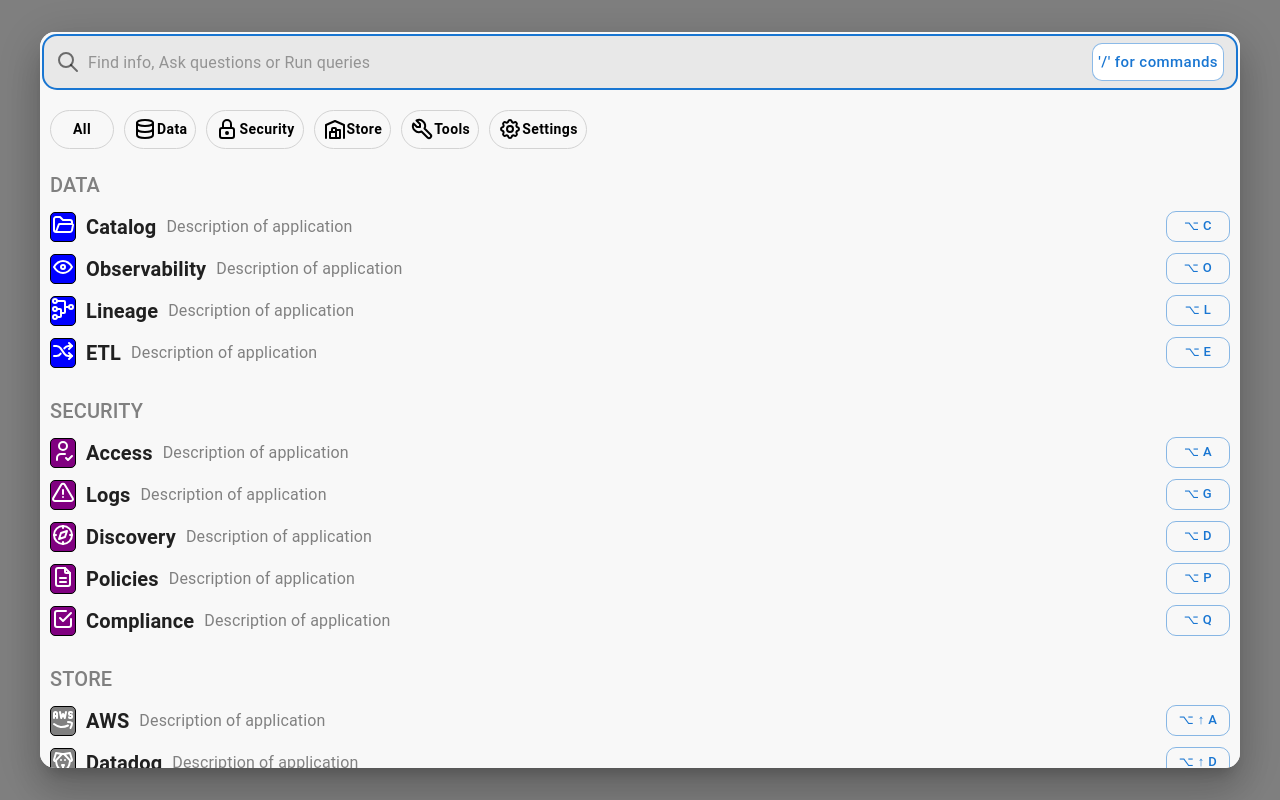
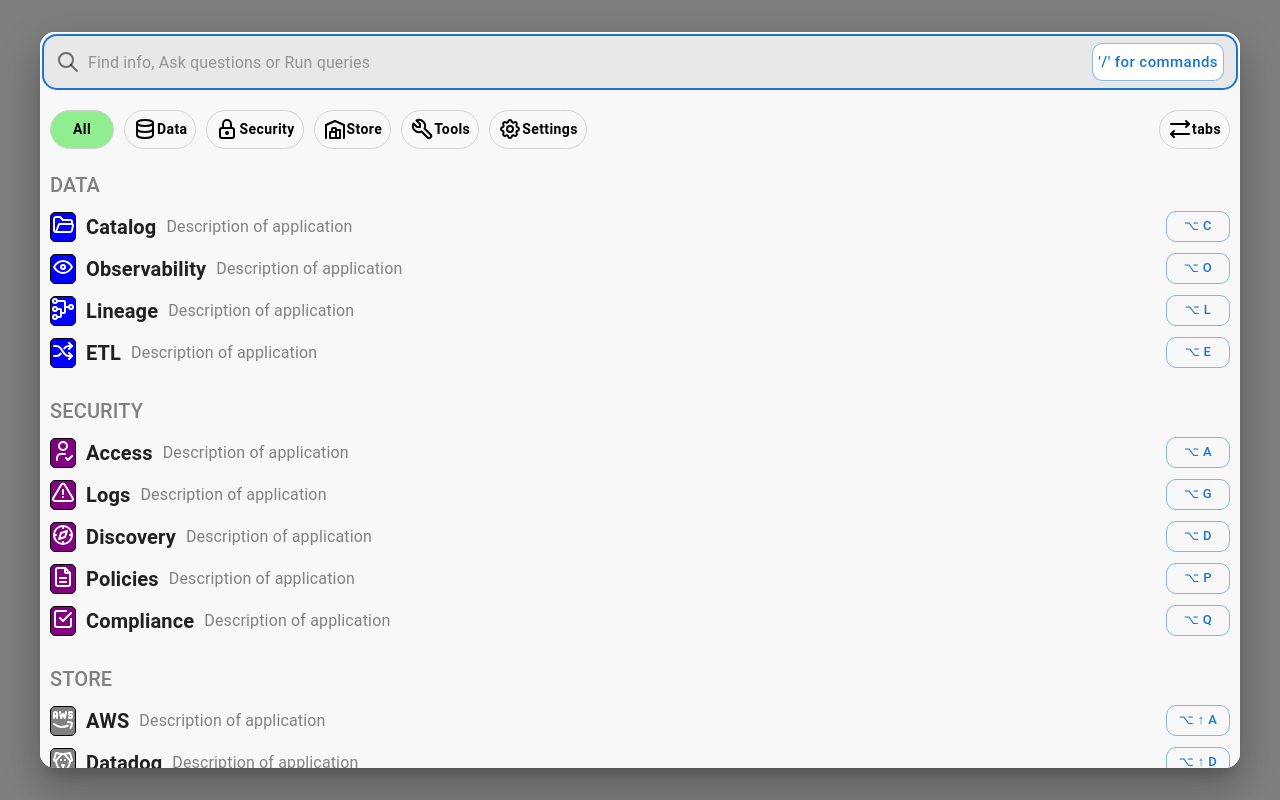
Before and after one commit to TCL735/components-demo, a React (Create React App) app: page / in a window 1280 px wide. Both pictures are taken after a click on the button "⌘E". Built offline with nearby package versions, Linux system fonts and the light colour scheme.

Commit message:
feat: add navigation behavior

```diff
--- a/src/components/Contents.css
+++ b/src/components/Contents.css
@@ -70,10 +70,15 @@
   margin: 20px 10px;
 }
 
-.navigation-button.MuiButton-root {
+.navigation-button.MuiButton-root,
+.navigation-tab-button.MuiButton-root {
   border: 1px solid lightgray;
   border-radius: 25px;
   text-transform: none;
   color: black;
   font-weight: bold;
 }
+
+.navigation-tab-button.MuiButton-root {
+  margin-left: auto;
+}
--- a/src/components/Contents.tsx
+++ b/src/components/Contents.tsx
@@ -1,4 +1,4 @@
-import React, { FC, createRef, forwardRef, useMemo, useRef } from "react";
+import React, { FC, forwardRef, useContext, useMemo, useState } from "react";
 import {
   Box,
   Button,
@@ -7,39 +7,69 @@
   TextField,
   Typography,
 } from "@mui/material";
-import { IconSearch } from "@tabler/icons-react";
-import { GroupName, Group, sections } from "./Sections";
+import { IconSearch, IconArrowsRightLeft } from "@tabler/icons-react";
+import { GroupName, Group, sections, IconColor } from "./Sections";
 import "./Contents.css";
+import { GroupsContext, SectionsContext } from "../utils/hooks";
 
 interface ContentNavigationProps {
   groups: Array<Group>;
-  refs: React.MutableRefObject<any[]>;
+  selectedGroup: GroupName;
+  setSelectedGroup: React.Dispatch<React.SetStateAction<GroupName>>;
 }
 
 export const ContentNavigation: FC<ContentNavigationProps> = ({
   groups,
-  refs,
+  selectedGroup,
+  setSelectedGroup,
 }) => {
-  const handleClick = (index: number) => {
-    refs?.current?.[index]?.current.scrollIntoView();
+  const handleButtonTab = () => {
+    const currentIndex = groups.findIndex(
+      (group) => group.name === selectedGroup,
+    );
+    if (currentIndex === groups.length - 1) {
+      setSelectedGroup(GroupName.All);
+    } else {
+      setSelectedGroup(groups[currentIndex + 1].name);
+    }
   };
 
   return (
     <Box className="navigation-bar">
-      <Button className="navigation-button">All</Button>
-      {groups.map((group, index) => {
-        const Icon = group.icon;
+      <Button
+        className="navigation-button"
+        sx={{
+          backgroundColor: selectedGroup === GroupName.All ? IconColor.All : "",
+        }}
+        onClick={() => setSelectedGroup(GroupName.All)}
+      >
+        All
+      </Button>
+      {groups.map((group) => {
+        const { icon: NavIcon } = group;
         return (
           <Button
             key={group.name}
             className="navigation-button"
-            onClick={() => handleClick(index)}
+            sx={
+              selectedGroup === group.name
+                ? {
+                    backgroundColor: IconColor[group.name],
+                    color: "#ffffff",
+                  }
+                : null
+            }
+            onClick={() => setSelectedGroup(group.name)}
           >
-            <Icon />
+            <NavIcon />
             {group.name}
           </Button>
         );
       })}
+      <Button className="navigation-tab-button" onClick={handleButtonTab}>
+        <IconArrowsRightLeft />
+        tabs
+      </Button>
     </Box>
   );
 };
@@ -47,11 +77,11 @@
 interface ContentGroupProps {
   groupName: GroupName;
 }
-export const ContentGroup = forwardRef(
-  ({ groupName }: ContentGroupProps, ref) => {
+export const ContentGroup: FC<ContentGroupProps> = ({ groupName }) => {
+  const sections = useContext(SectionsContext);
   const sectionRows = useMemo(
     () => sections.filter((section) => section.group === groupName),
-      [groupName],
+    [groupName, sections],
   );
 
   return (
@@ -59,7 +89,7 @@
       <Typography variant="h6" id="group-name">
         {groupName}
       </Typography>
-        <Box ref={ref}>
+      <Box>
         {sectionRows.map((section) => {
           const Icon = section.icon;
           return (
@@ -89,12 +119,18 @@
       </Box>
     </Grid>
   );
-  },
-);
+};
 
-export const Contents = forwardRef((props: { groups: Array<Group> }, ref) => {
-  const { groups } = props;
-  const groupRefs = useRef(Array.from(groups, () => createRef()));
+export const Contents = forwardRef((_, ref) => {
+  const [selectedGroup, setSelectedGroup] = useState(GroupName.All);
+
+  const groups = useContext(GroupsContext);
+  const filteredGroups = groups.filter((group) => {
+    if (selectedGroup === GroupName.All) {
+      return true;
+    }
+    return selectedGroup === group.name;
+  });
 
   return (
     <Box id="contents" mx={10} my={5} ref={ref}>
@@ -122,17 +158,19 @@
             }}
           />
         </Box>
-        <ContentNavigation groups={groups} refs={groupRefs} />
+        <ContentNavigation
+          groups={groups}
+          selectedGroup={selectedGroup}
+          setSelectedGroup={setSelectedGroup}
+        />
       </Box>
 
       <Grid container rowSpacing={2} className="content-body">
-        {groups.map((group, index) => (
-          <ContentGroup
-            key={group.name}
-            groupName={group.name}
-            ref={groupRefs.current?.[index]}
-          />
+        <SectionsContext.Provider value={sections}>
+          {filteredGroups.map((group) => (
+            <ContentGroup key={group.name} groupName={group.name} />
           ))}
+        </SectionsContext.Provider>
       </Grid>
     </Box>
   );
--- a/src/components/Launcher.css
+++ b/src/components/Launcher.css
@@ -2,6 +2,7 @@
   overflow: scroll;
   padding: 0;
   background-color: #f8f8f8;
+  height: 50rem;
 }
 
 .MuiDialog-paper {
--- a/src/components/Launcher.tsx
+++ b/src/components/Launcher.tsx
@@ -9,7 +9,7 @@
 import { IconLayoutGrid } from "@tabler/icons-react";
 import { Contents } from "./Contents";
 import { groups } from "./Sections";
-import { useKeyPress } from "../utils/hooks";
+import { useKeyPress, GroupsContext } from "../utils/hooks";
 import "./Launcher.css";
 
 export function Launcher() {
@@ -54,7 +54,9 @@
         aria-describedby="modal-description"
       >
         <DialogContent id="modal-content">
-          <Contents groups={groups} />
+          <GroupsContext.Provider value={groups}>
+            <Contents />
+          </GroupsContext.Provider>
         </DialogContent>
       </Dialog>
     </>
--- a/src/components/Sections.tsx
+++ b/src/components/Sections.tsx
@@ -29,6 +29,7 @@
 } from "@tabler/icons-react";
 
 export enum GroupName {
+  All = "All",
   Data = "Data",
   Security = "Security",
   Store = "Store",
@@ -36,7 +37,8 @@
   Settings = "Settings",
 }
 
-enum IconColor {
+export enum IconColor {
+  All = "lightgreen",
   Data = "blue",
   Security = "purple",
   Store = "grey",
@@ -46,6 +48,7 @@
 
 export interface Group {
   icon: FC;
+  iconColor: IconColor;
   name: GroupName;
 }
 
@@ -61,22 +64,27 @@
 export const groups: Array<Group> = [
   {
     icon: IconDatabase,
+    iconColor: IconColor.Data,
     name: GroupName.Data,
   },
   {
     icon: IconLock,
+    iconColor: IconColor.Security,
     name: GroupName.Security,
   },
   {
     icon: IconBuildingWarehouse,
+    iconColor: IconColor.Store,
     name: GroupName.Store,
   },
   {
     icon: IconTool,
+    iconColor: IconColor.Tools,
     name: GroupName.Tools,
   },
   {
     icon: IconSettings,
+    iconColor: IconColor.Settings,
     name: GroupName.Settings,
   },
 ];
--- a/src/utils/hooks.ts
+++ b/src/utils/hooks.ts
@@ -1,4 +1,11 @@
-import { useCallback, useEffect, useLayoutEffect, useRef } from "react";
+import {
+  createContext,
+  useCallback,
+  useEffect,
+  useLayoutEffect,
+  useRef,
+} from "react";
+import { Group, Section, groups, sections } from "../components/Sections";
 
 export const useKeyPress = (
   keys: string[],
@@ -30,3 +37,6 @@
     return () => document.removeEventListener("keydown", handleKeyPress);
   }, [handleKeyPress]);
 };
+
+export const GroupsContext = createContext<Array<Group>>(groups);
+export const SectionsContext = createContext<Array<Section>>(sections);
```
Lines whose indentation alone changed are shown as unchanged.
